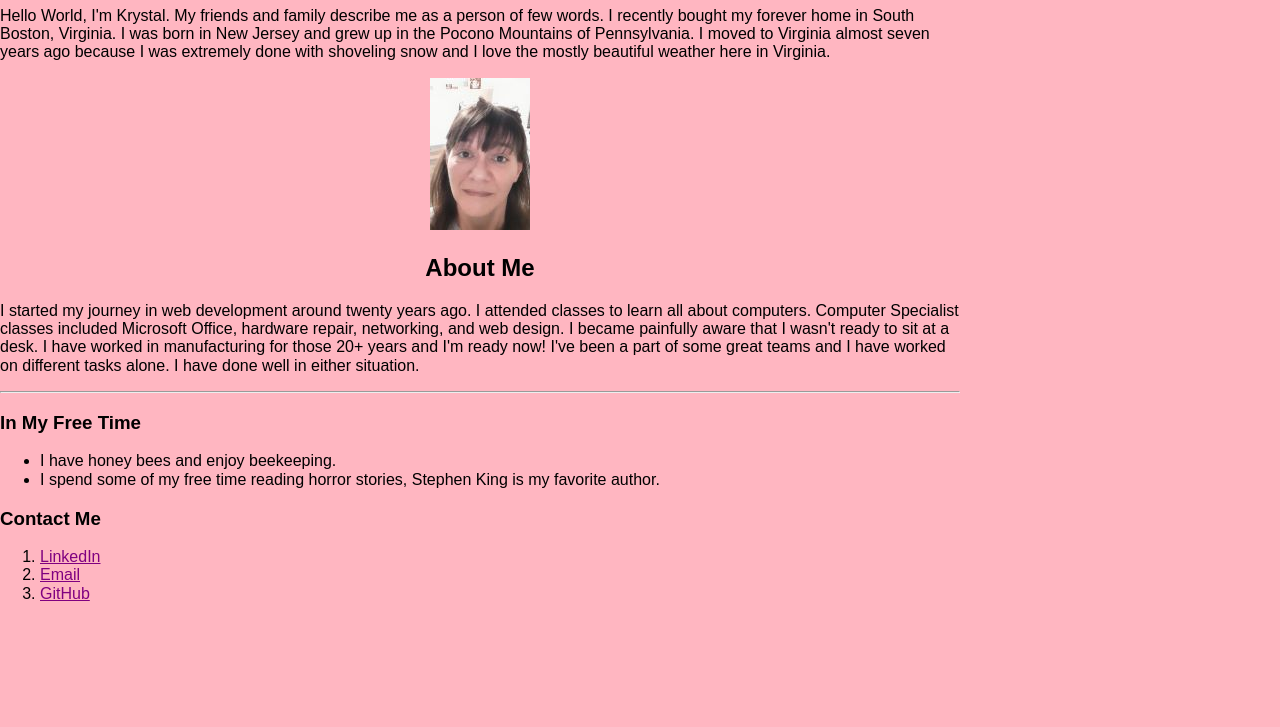
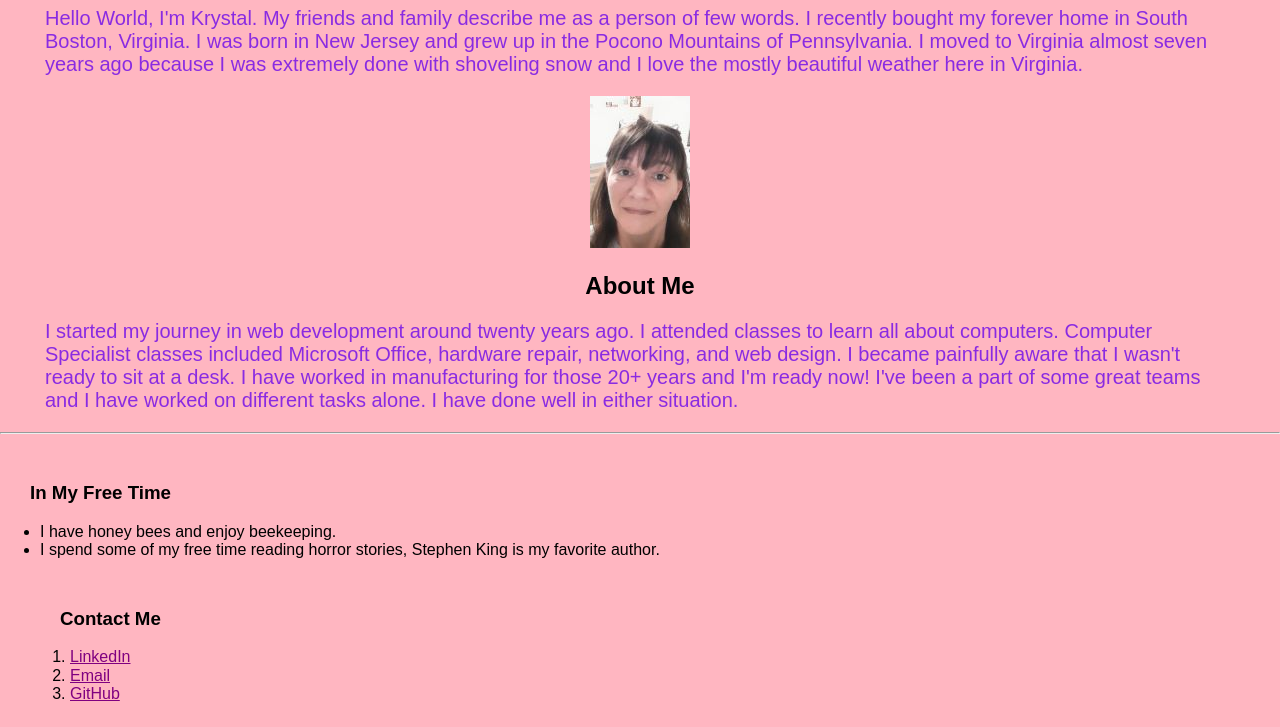
Before and after one commit to KrystalBonker/port, a plain HTML site: page index.html in a window 1280 px wide. Shown: the part 73-800 px from the top of the page. Drawn offline with nearby package versions, Linux system fonts and the light colour scheme.

Commit message:
Add files via upload

```diff
--- a/index.html
+++ b/index.html
@@ -1,4 +1,4 @@
-<!DOCTYPEhtml>
+<!DOCTYPE html>
 <html>
 <head>
 <meta charset="utf-8">
@@ -8,8 +8,8 @@
     href="https://cdnjs.cloudflare.com/ajax/libs/normalize/8.0.1/normalize.min.css"
     rel="stylesheet"
     type="text/css"
-  />
-<link href="style.css" rel="stylesheet" type="text/css"/>
+  >
+<link href="style.css" rel="stylesheet" type="text/css">
 </head>
 <body>
   <main>
@@ -21,7 +21,7 @@
   I was born in New Jersey and grew up in the Pocono Mountains of Pennsylvania.
   I moved to Virginia almost seven years ago because I was extremely done with shoveling snow and I love the mostly beautiful weather here in Virginia. </p>
 
-<div class="text-centered"> <img src="images/krystal.jpg" alt="Photo of me"/></div></article>
+<div class="text-centered"> <img src="images/krystal.jpg" alt="Photo of me"></div></article>
 
   <article><h2 class="text-centered">About Me</h2><p>I started my journey in web development around twenty years ago.
     I attended classes to learn all about computers.
@@ -29,13 +29,12 @@
      I became painfully aware that I wasn't ready to sit at a desk.
      I have worked in manufacturing for those 20+ years and I'm ready now!
      I've been a part of some great teams and I have worked on different tasks alone.
-     I have done well in either situation.</p></article>
+     I have done well in either situation.</p></article></main>
      <hr>
   <h3>In My Free Time</h3>
   <ul>
     <li>I have honey bees and enjoy beekeeping.</li>
     <li>I spend some of my free time reading horror stories, Stephen King is my favorite author.</li></ul>
-  </main>
  <footer> <h3>Contact Me</h3>
   <ol>
     <li><a href="https://www.linkedin.com/in/krystal-bonker-882784277/">LinkedIn</a></li>
--- a/style.css
+++ b/style.css
@@ -1,22 +1,28 @@
 html {
   height: 100%;
-  width: 75%;
+  width: 100%;
   font-family: sans-serif;
   background-color: lightpink;
 }
+main{
+  margin: 20px;
+  padding-left: 25px;
+  padding-right: 25px;
+ }
 .text-centered {
   text-align: center;
 }
+p{
+  color:blueviolet;
+  font-size:20px;
+}
+h3{padding: 30px;
+padding-bottom: 0px;}
 
-img{
-  margin-right:auto
-  margin-left:auto
-  size: 100px;
-}
-
-li { font:arial;}
+li { font:san-serif;}
+footer{padding-left: 30px;}
 
 a:link    { color: purple;  }
 a:visited { color: yellow;   }
-a:hover   { color: rgba(0, 128, 96, 0.266); }
+a:hover   { color: greenyellow; }
 a:active  { color: red;  }
```
